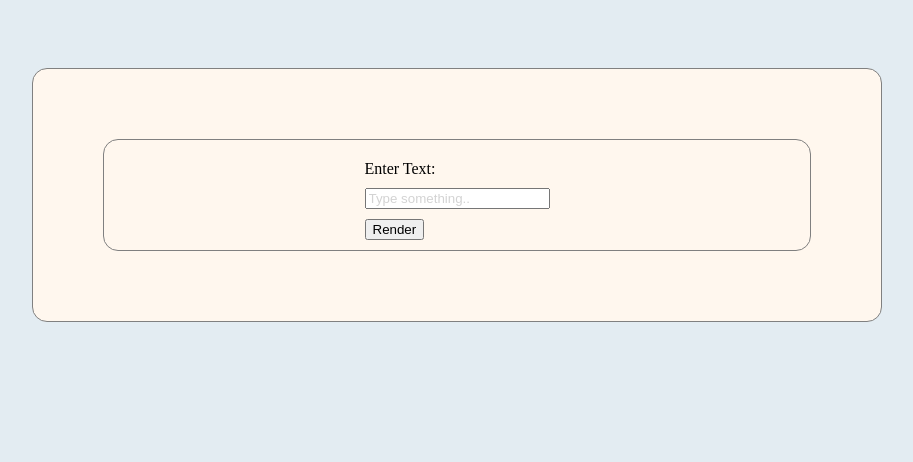
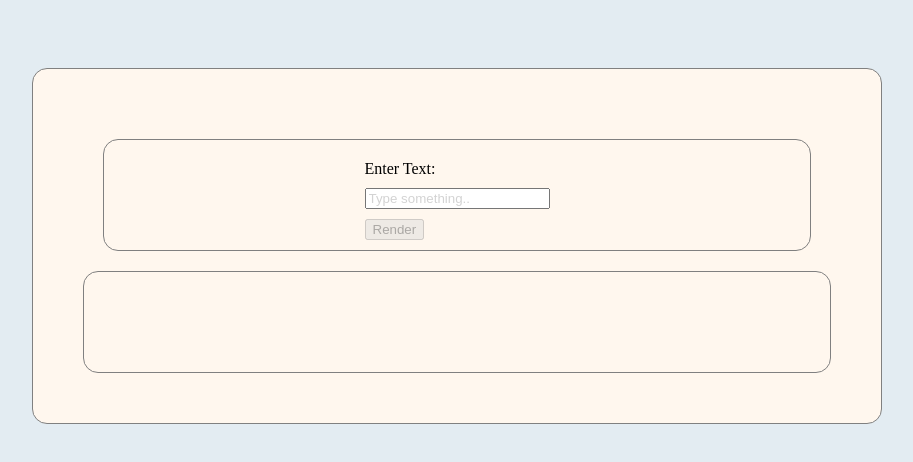
Before and after one commit to edwardcalderon2010/svg-web-frontend, an Angular app: page / in a window 1280 px wide. Shown: the top 462 px of the page, without its empty margins (183-1096 px from the left). Built offline with nearby package versions, Linux system fonts and the light colour scheme.

Commit message:
EC-001: Adding form validation to limit max length and special chars

```diff
--- a/src/app/components/svg-render/svg-render.component.html
+++ b/src/app/components/svg-render/svg-render.component.html
@@ -1,9 +1,24 @@
 <div id="form_parent" class="flex_panel">
-    <div id="form_control" class="form_panel" (keydown.enter)="handleClick()">
-        <label for="inputText">Enter Text:</label>
-        <input type="text" id="inputText" name="inputText" placeholder="Type something.." [formControl]="renderForm">
-        <button type="button" (click)="handleClick()">Render</button>
-    </div>
-    <div id="targetInsertContainer">
+    <form [formGroup]="inputForm" id="form_control" class="form_panel" (ngSubmit)="handleClick()">
+        <label for="enterText">Enter Text:</label>
+        <input type="text" id="enterText" name="inputText" placeholder="Type something.." formControlName="inputText">
+        <div *ngIf="inputText?.invalid && (inputText?.dirty || inputText?.touched)" class="alert alert-danger">
+            <div *ngIf="inputText?.hasError('maxlength')">
+                <span class="validation_msg">Input text must be 60 characters or less.</span>
+            </div>
+
+            <div *ngIf="inputText?.hasError('pattern')">
+                <span class="validation_msg">Currently supported characters are as follows;
+                    <ul>
+                        <li>Full uppercase/lowercase alphabet</li>
+                        <li>Additionally; !&,.'</li>
+                    </ul>
+                </span>
+            </div>
+
+        </div>
+        <button type="submit" [disabled]="!inputForm.valid" (click)="handleClick()">Render</button>
+    </form>
+    <div id="targetInsertContainer" class="svg_container">
     </div>
 </div>
--- a/src/app/components/svg-render/svg-render.component.ts
+++ b/src/app/components/svg-render/svg-render.component.ts
@@ -1,8 +1,9 @@
-import {Component, ApplicationRef, createComponent, EnvironmentInjector, Injectable} from '@angular/core';
+import {Component, ApplicationRef, OnInit, EnvironmentInjector, Injectable} from '@angular/core';
 import {SvgFetchService} from "../../services/svg-fetch.service";
 import {Observable} from "rxjs";
 import {SvgResponse} from "../../model/svg-response";
-import {FormControl} from "@angular/forms";
+import {FormControl,FormGroup,Validators,FormBuilder} from "@angular/forms";
+
 import {
     useAnimation,
     AnimationBuilder,
@@ -18,23 +19,37 @@ import {dynamicFontRenderAnimation} from "../../app.animations";
   styleUrl: './svg-render.component.scss',
 
 })
-export class SvgRenderComponent {
+export class SvgRenderComponent implements OnInit {
 
-  constructor (private svgFetchService: SvgFetchService,
+    inputForm!: FormGroup;
+    ngOnInit(): void {
+        this.inputForm = this.formBuilder.group({
+            inputText: ['', [Validators.required, Validators.maxLength(60),Validators.pattern('[a-zA-Z!&\.\', ]*')]]
+        });
+    }
+
+    get inputText() {
+        return this.inputForm.get('inputText');
+    }
+    constructor (
+        private svgFetchService: SvgFetchService,
         private injector: EnvironmentInjector,
         private applicationRef: ApplicationRef,
-               private _builder: AnimationBuilder) {
+        private _builder: AnimationBuilder,
+        private formBuilder: FormBuilder) {
     }
 
-  renderForm = new FormControl('');
 
-  svgData = '<svg></svg>';
+    svgData = '';
 
     svgResponse$!: Observable<SvgResponse>;
     handleClick() {
-    let svgText = this.renderForm.value;
-    //console.log('Form contents: ' + svgText);
+
+        if (this.inputForm.valid) {
+            let svgText = this.inputForm.get('inputText')?.value;
+            console.log('Form contents: ' + svgText);
             if (svgText != undefined && svgText?.toString().length > 0) {
+
                 this.svgResponse$ = this.svgFetchService.getSVG(svgText);
                 this.svgResponse$.subscribe( json => {
                     //console.log('Got json response as observable: ' + json.payload);
@@ -51,8 +66,7 @@ export class SvgRenderComponent {
 
                     this.groupAnimate();
                 });
-
-
+            }
         }
     }
 
@@ -66,7 +80,7 @@ export class SvgRenderComponent {
       });
       console.log('Got total length: ' + totalLength);
       console.log('Got mod diff: ' + (totalLength - totalLength%1000));
-      let duration = (totalLength - totalLength%1000) * (300/500);
+      let duration = (totalLength - totalLength%1000) * (350/500);
 
       const playerMap = new Map<string,AnimationPlayer>();
       let elemIdx: number = 1;
--- a/src/styles.scss
+++ b/src/styles.scss
@@ -43,7 +43,7 @@ body {
   padding: 50px;
 }
 
-div.form_panel {
+.form_panel {
   display: flex;
   justify-content:center;
   flex-direction: column;
@@ -57,11 +57,11 @@ div.form_panel {
 }
 
 
-div.form_panel > * {
+.form_panel > * {
   margin-top:10px;
 }
 
-#svg_container {
+.svg_container {
   position: inherit;
   z-index: 0;
   font-family: "proxima-nova", sans-serif;
@@ -70,6 +70,10 @@ div.form_panel > * {
   flex-direction: column;
   justify-content: center;
   align-items: center;
+  border : 1px solid grey;
+  border-radius: 15px;
+  padding: 50px;
+
 }
 
 #loadingModal {
@@ -93,3 +97,8 @@ svg {
 .strokeMask {
   stroke: white;
 }
+
+.validation_msg {
+  color: darksalmon;
+  font-style: italic;
+}
```
Lines whose indentation alone changed are shown as unchanged.
